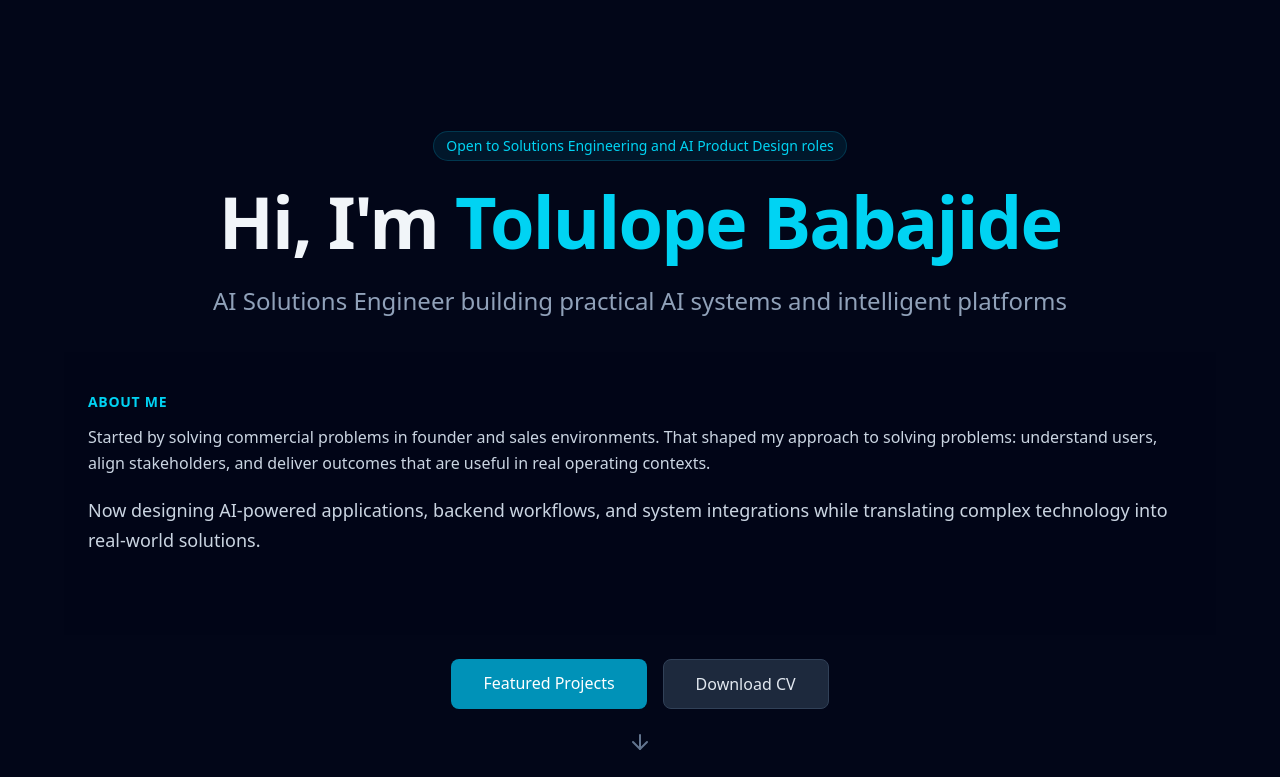
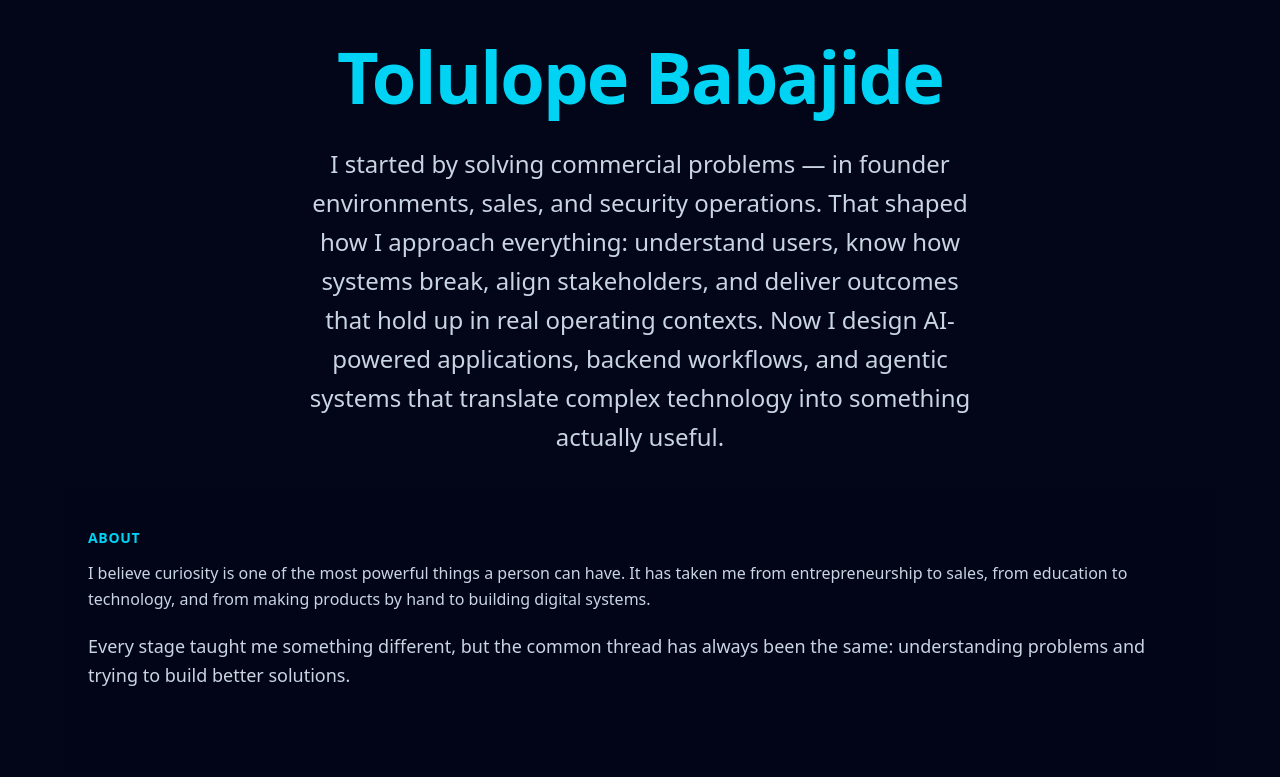
Before and after one commit to TolulopeBabajide/portfolio-website, a React (Vite) app: page / in a window 1280 px wide. Shown: the top 777 px of the page. Built offline with nearby package versions, Linux system fonts and the light colour scheme.

Commit message:
style(hero): rewrite hero and about copy with personal narrative

```diff
--- a/src/components/About.jsx
+++ b/src/components/About.jsx
@@ -9,13 +9,12 @@ const About = () => {
                     animate={{ opacity: 1, y: 0 }}
                     className="mb-4 sm:mb-10"
                 >
-                    <p className="text-cyan-400 text-xs sm:text-sm font-semibold tracking-wider uppercase mb-2 sm:mb-3">About Me</p>
+                    <p className="text-cyan-400 text-xs sm:text-sm font-semibold tracking-wider uppercase mb-2 sm:mb-3">About</p>
                     <p className="text-slate-300 text-sm sm:text-base pb-3 sm:pb-5 leading-relaxed">
-                        Started by solving commercial problems in founder and sales environments. That shaped my approach to solving problems: understand users,
-                        align stakeholders, and deliver outcomes that are useful in real operating contexts.
+                        I believe curiosity is one of the most powerful things a person can have. It has taken me from entrepreneurship to sales, from education to technology, and from making products by hand to building digital systems.
                     </p>
                     <p className="text-sm sm:text-base md:text-lg text-slate-300 max-w-6xl mx-auto mb-2 sm:mb-10 leading-relaxed">
-                        Now designing AI-powered applications, backend workflows, and system integrations while translating complex technology into real-world solutions.
+                        Every stage taught me something different, but the common thread has always been the same: understanding problems and trying to build better solutions.
                     </p>
                 </motion.div>
             </div>
--- a/src/components/Hero.jsx
+++ b/src/components/Hero.jsx
@@ -31,15 +31,12 @@ const Hero = () => {
                     animate="visible"
                     className=""
                 >
-                    <motion.span variants={itemVariants} className="inline-block max-w-fit py-1 px-3 rounded-full bg-cyan-500/10 text-cyan-400 text-[10px] sm:text-sm font-medium mb-4 sm:mb-6 border border-cyan-500/20">
-                        Open to Solutions Engineering and AI Product Design roles
-                    </motion.span>
-                    <motion.h1 variants={itemVariants} className="text-4xl sm:text-5xl md:text-7xl font-bold mb-3 sm:mb-6 tracking-tight">
-                        Hi, I'm <span className="bg-cyan-400 bg-clip-text text-transparent">Tolulope Babajide</span>
+                    <motion.h1 variants={itemVariants} className="text-4xl sm:text-5xl md:text-7xl font-bold mb-4 sm:mb-8 tracking-tight">
+                        <span className="bg-cyan-400 bg-clip-text text-transparent">Tolulope Babajide</span>
                     </motion.h1>
-                    <motion.h2 variants={itemVariants} className="text-base sm:text-xl md:text-2xl text-slate-400 mb-4 sm:mb-8 font-light max-w-sm sm:max-w-none mx-auto leading-relaxed">
-                        AI Solutions Engineer building practical AI systems and intelligent platforms
-                    </motion.h2>
+                    <motion.p variants={itemVariants} className="text-base sm:text-xl md:text-2xl text-slate-300 mb-4 sm:mb-8 font-light max-w-2xl mx-auto leading-relaxed">
+                        I started by solving commercial problems — in founder environments, sales, and security operations. That shaped how I approach everything: understand users, know how systems break, align stakeholders, and deliver outcomes that hold up in real operating contexts. Now I design AI-powered applications, backend workflows, and agentic systems that translate complex technology into something actually useful.
+                    </motion.p>
 
                 </motion.div>
                 <div className="w-full">
```
